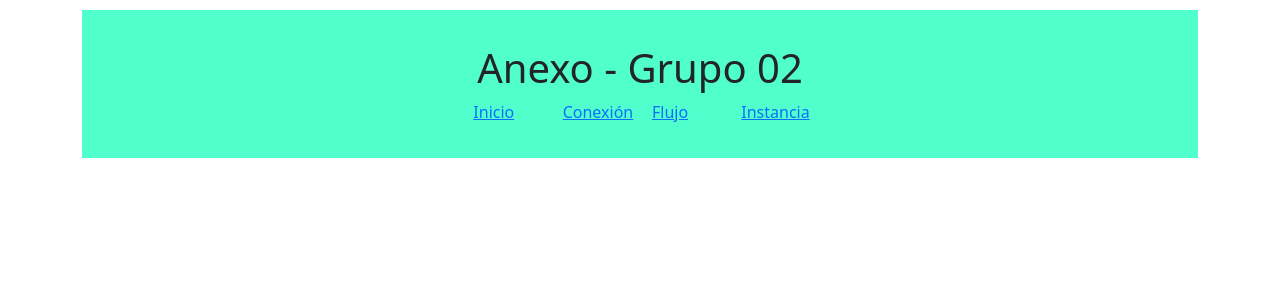
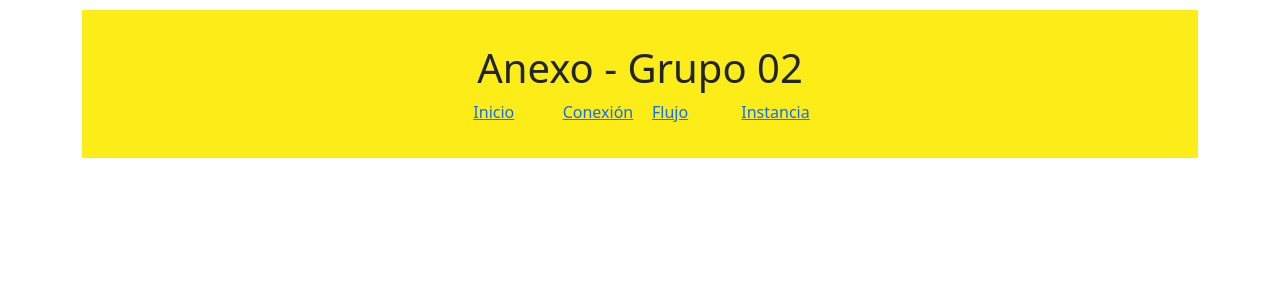
Before and after one commit to javblanco/grupo02-final, an Angular app in the folder src/main/angular/: page / in a window 1280 px wide. Shown: the top 300 px of the page. Built offline with nearby package versions, Linux system fonts and the light colour scheme; no server answers.

Commit message:
cambio en header

```diff
--- a/src/main/angular/src/app/componentes/header/header.component.css
+++ b/src/main/angular/src/app/componentes/header/header.component.css
@@ -1,4 +1,4 @@
 nav {
-    background-color: rgb(80, 255, 203);
+    background-color: #fcec17;
     padding: 34px;
 }
```
